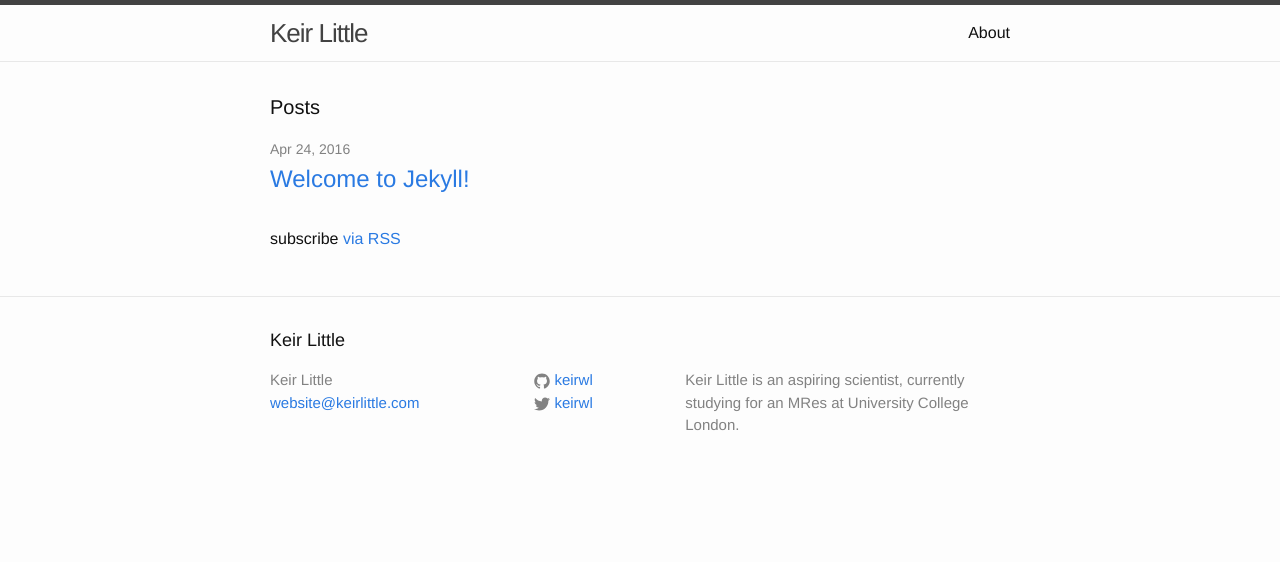
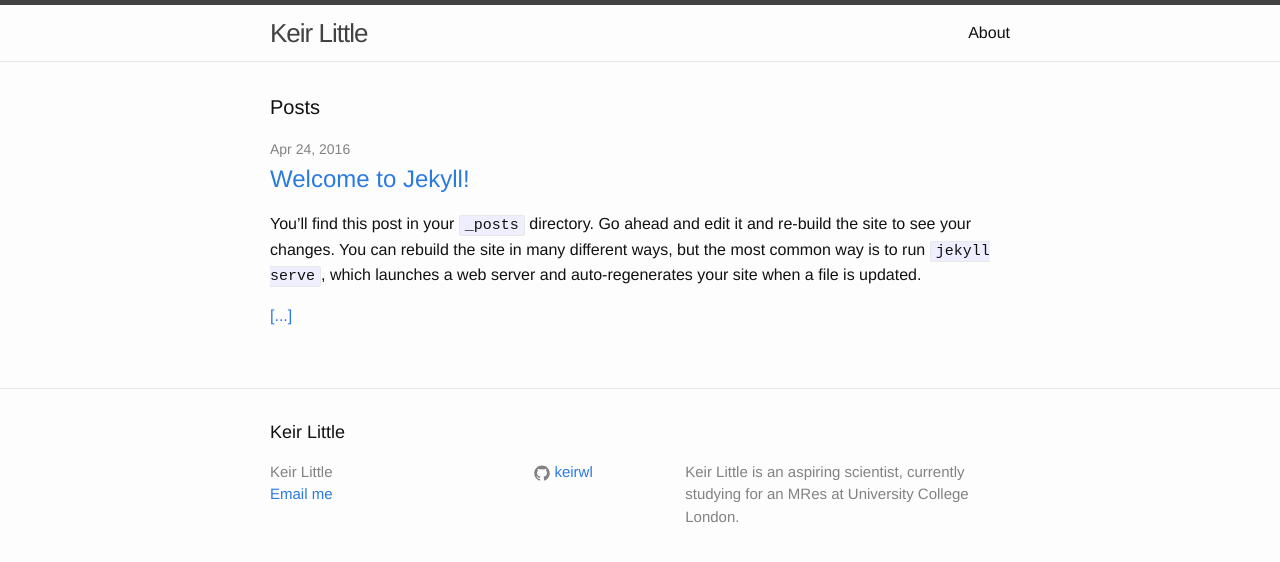
Before and after one commit to keirwl/keirwl.github.io, a Jekyll site: the page built from index.html, in a window 1280 px wide. Shown: the top 562 px of the page. Built offline with Jekyll 4.4.1, drawn with Linux system fonts in a browser that asks for light colours.

Commit message:
removes twitter link, obfuscates email and adds ellipsis links

```diff
--- a/Gemfile
+++ b/Gemfile
@@ -1,2 +1,3 @@
 source 'https://rubygems.org'
 gem 'github-pages', group: :jekyll_plugins
+gem 'jekyll-email-protect'
--- a/_config.yml
+++ b/_config.yml
@@ -13,7 +13,6 @@ description: > # this means to ignore newlines until "baseurl:"
   University College London.
 baseurl: "" # the subpath of your site, e.g. /blog
 url: "http://www.keirlittle.com" # the base hostname & protocol for your site
-twitter_username: keirwl
 github_username:  keirwl
 
 # Build settings
--- a/_includes/footer.html
+++ b/_includes/footer.html
@@ -8,7 +8,10 @@
       <div class="footer-col footer-col-1">
         <ul class="contact-list">
           <li>{{ site.title }}</li>
-          <li><a href="mailto:{{ site.email }}">{{ site.email }}</a></li>
+          <li><a href="mailto:{{ site.email | encode_email }}" title="Email me">
+            Email me
+            </a>
+          </li>
         </ul>
       </div>
 
--- a/index.html
+++ b/index.html
@@ -14,10 +14,9 @@ layout: default
         <h2>
           <a class="post-link" href="{{ post.url | prepend: site.baseurl }}">{{ post.title }}</a>
         </h2>
+        {{ post.excerpt }} <a href="{{ post.url | prepend: site.baseurl }}">[...]</a>
       </li>
     {% endfor %}
   </ul>
 
-  <p class="rss-subscribe">subscribe <a href="{{ "/feed.xml" | prepend: site.baseurl }}">via RSS</a></p>
-
 </div>
```
Also changed, not shown: Gemfile.lock.
